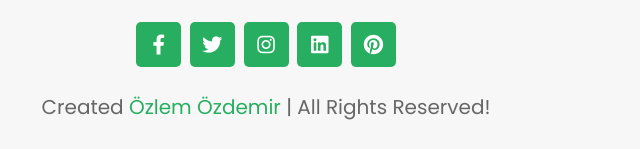
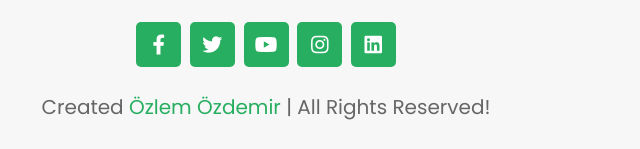
Before and after one commit to ozllmozdmrr/FoodRestaurant, a website: page public/index.html in a window 1280 px wide. Shown: the part 5837-5986 px from the top of the page, 374-1014 px from the left. Drawn offline with Linux system fonts and the light colour scheme; files whose address does not match are found by name.

Commit message:
feat : Footer section

```diff
--- a/public/index.html
+++ b/public/index.html
@@ -684,9 +684,9 @@
             <div class="share">
                 <a href="#" class="fab fa-facebook-f"></a>
                 <a href="#" class="fab fa-twitter"></a>
+                <a href="#" class="fab fa-youtube"></a>
                 <a href="#" class="fab fa-instagram"></a>
                 <a href="#" class="fab fa-linkedin"></a>
-                <a href="#" class="fab fa-pinterest"></a>
             </div>
 
             <div class="credit"> created <span>özlem özdemir</span> | all rights reserved! </div>
```
